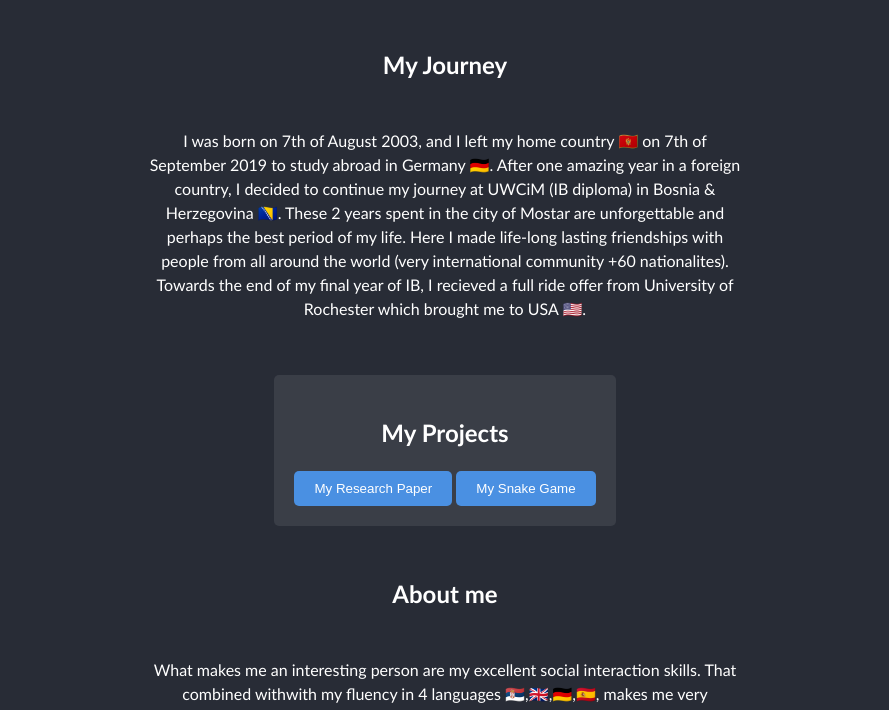
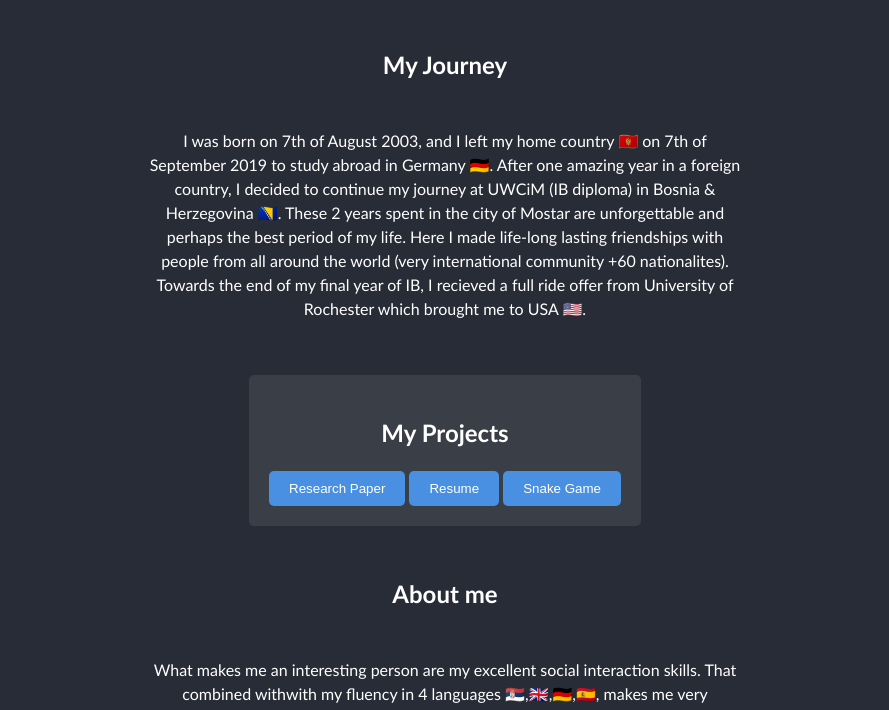
Before and after one commit to ivancabrilo/personal_website, a plain HTML site: page personal.html in a window 1280 px wide. Shown: the part 390-1100 px from the top of the page, without its empty margins (195-1084 px from the left). Drawn offline with Linux system fonts and the light colour scheme.

Commit message:
Update personal.html

```diff
--- a/personal.html
+++ b/personal.html
@@ -4,7 +4,7 @@
     <meta charset="UTF-8">
     <meta name="viewport" content="width=device-width, initial-scale=1.0">
     <link rel="stylesheet" type="text/css" href="personal.css">
-    <title>Your Portfolio</title>
+    <title>My Portfolio</title>
     <style>
 
     </style>
@@ -34,9 +34,11 @@
     <br>
 
     <div class="highlighted-projects">
-        <h2>My Projects</h2>
-        <button onclick="openPDF()">My Research Paper</button>
-        <button onclick="openGame()">My Snake Game</button>
+        <h2><strong>My Projects</strong></h2>
+        <button onclick="openPDF()">Research Paper</button>
+        <button onclick="openResume()">Resume</button>
+        <button onclick="openGame()">Snake Game</button>
+
     </div>
 
     <h2>About me</h2>
@@ -62,7 +64,9 @@
         function openPDF() {
             window.open('Independent Research.pdf', '_blank');
         }
-
+        function openResume() {
+            window.open('Resume.Ivan_Cabrilo1.pdf', '_blank')
+        }
         function openGame() {
     window.open("https://github.com/ivancabrilo/snake_game/blob/master/snake.gif", "_blank");
 }
```
